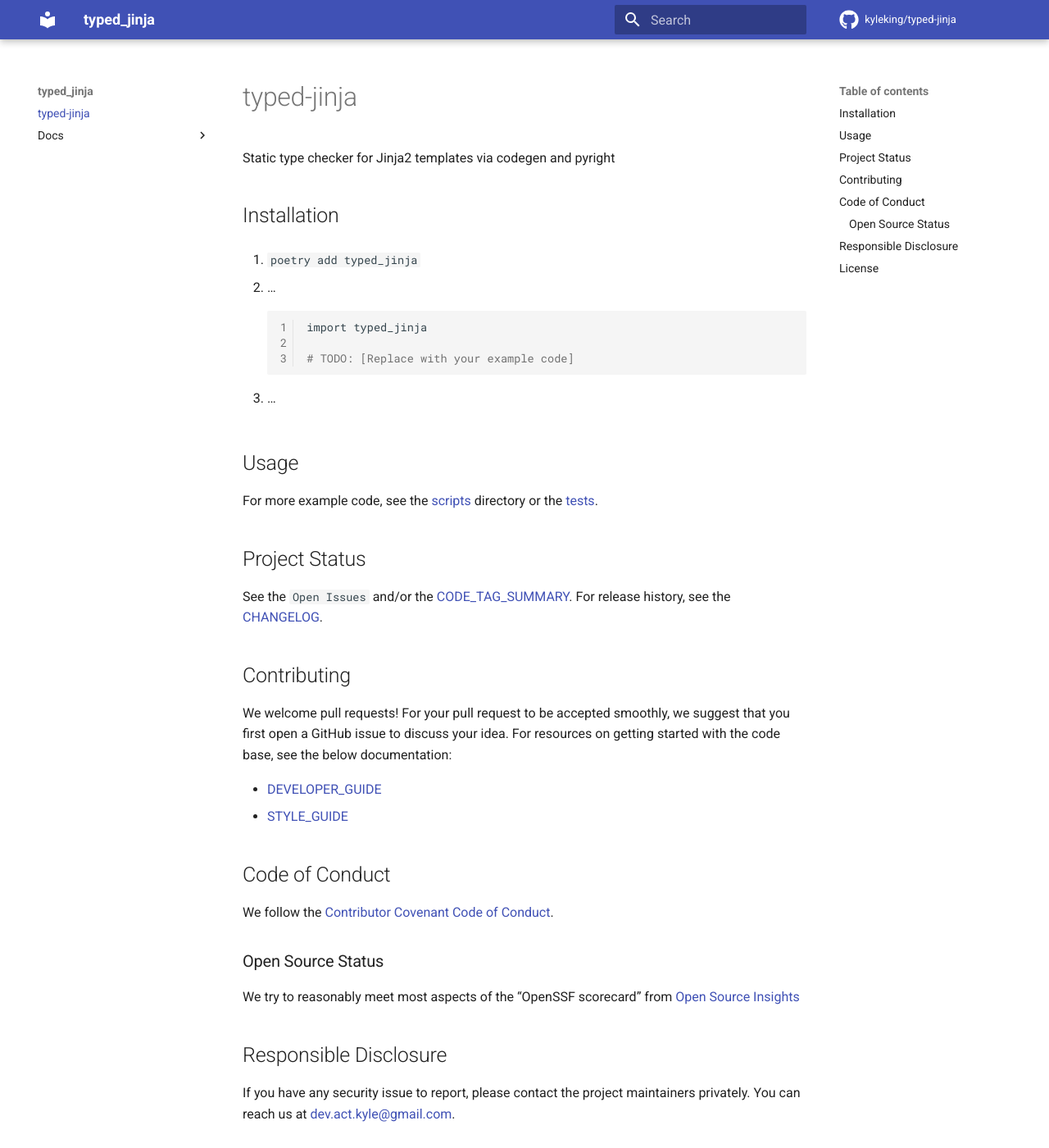
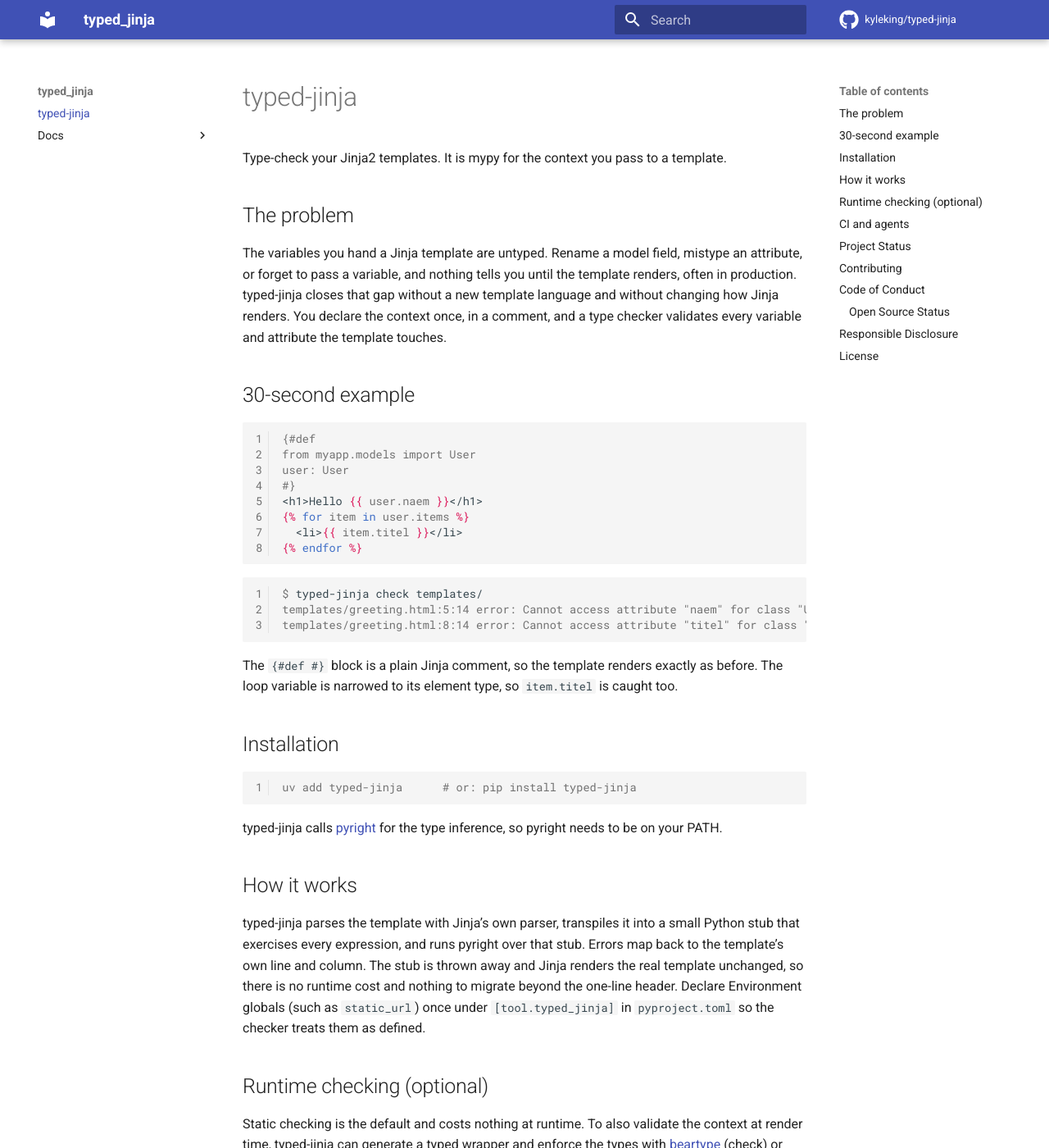
Before and after one commit to KyleKing/types-for-jinja, an MkDocs documentation site: the page built from docs/README.md, in a window 1280 px wide and 1400 px high. Shown: the whole window at 82% size. Built offline with MkDocs 1.6.1 and Material for MkDocs 9.7.7, drawn with Linux system fonts in a browser that asks for light colours; comment, search, counter and statistics services are not loaded; some of the changed text lies outside the part shown.

Commit message:
docs: add the README pitch and update PLAN status
README (and docs/README) lead with "mypy for your Jinja templates": the
problem, a 30-second caught-typo example, install, how it works, the optional
runtime story, and JSON/SARIF for CI. PLAN marks the checker, CLI, JSON/SARIF,
and globals as shipped, records the LSP and runtime wrapper as landed, and
keeps the beartype/pydantic description matched to what now works in-project.

````diff
--- a/PLAN.md
+++ b/PLAN.md
@@ -139,7 +139,11 @@
 Two delivery options for Level 2, ship (a) first:
 
 - **(a) Decorate the generated wrappers.** Reuse beartype or Pydantic as-is. No new
-  runtime engine to build.
+  runtime engine to build. Built as a working proof in `examples/runtime`:
+  `typed_jinja.wrapper.generate_wrapper(header, name, validator=...)` emits the typed
+  function, and `validator='beartype'` decorates it while `validator='pydantic'`
+  validates each parameter through a `TypeAdapter` before rendering. Tests confirm
+  beartype raises on a wrong type and Pydantic coerces a dict then rejects a bad one.
 - **(b) A `TypedEnvironment(jinja2.Environment)`** whose `.render()` reads the header,
   resolves the declared types by evaluating the annotation strings in the header's
   import namespace (the way `get_type_hints` does), validates the context, then
@@ -221,6 +225,16 @@
 v1 is a checker that is quiet (globals), scriptable (JSON/SARIF), and drops into CI
 (CLI/pre-commit).
 
+### Status (current build)
+
+- Shipped: the checker (undefined variables plus attribute and item access), the CLI
+  with `--format text|json|sarif`, and the Environment globals declaration.
+- Shipped as a working proof (ahead of its v1.1 slot): the Level-1 typed wrapper with
+  Level-2 beartype and Pydantic enforcement in `examples/runtime`, so the runtime story
+  is verified before yak-shears adoption.
+- In progress: the LSP spike with Neovim integration, and v1 hardening (a pre-commit
+  hook, template-syntax and missing-pyright handling, broader Jinja node coverage).
+
 ## Scope
 
 **v1:**
@@ -234,8 +248,10 @@
 - CLI `typed-jinja check <paths>` with non-zero exit on errors
 
 **Deferred to v1.1+ (explicit non-goals for now):**
-- LSP / editor diagnostics
-- Typed wrapper codegen (Level 1) and the runtime enforcement layer (Level 2)
+- LSP / editor diagnostics (spike in progress)
+- Productizing the typed wrapper codegen (Level 1) and runtime enforcement (Level 2)
+  into the CLI and a documented workflow. The mechanism is proven in `examples/runtime`;
+  what remains is wiring, not feasibility.
 - Extension-tag declaration (rung 2)
 - Framework adapters (Flask, Django-Jinja2, FastAPI) that locate "this view renders
   this template with this context"
--- a/docs/README.md
+++ b/docs/README.md
@@ -1,30 +1,73 @@
 # typed-jinja
 
-Static type checker for Jinja2 templates via codegen and pyright
+Type-check your Jinja2 templates. It is mypy for the context you pass to a template.
+
+## The problem
+
+The variables you hand a Jinja template are untyped. Rename a model field, mistype an
+attribute, or forget to pass a variable, and nothing tells you until the template
+renders, often in production. typed-jinja closes that gap without a new template language
+and without changing how Jinja renders. You declare the context once, in a comment, and a
+type checker validates every variable and attribute the template touches.
+
+## 30-second example
+
+```jinja
+{#def
+from myapp.models import User
+user: User
+#}
+<h1>Hello {{ user.naem }}</h1>
+{% for item in user.items %}
+  <li>{{ item.titel }}</li>
+{% endfor %}
+```
+
+```console
+$ typed-jinja check templates/
+templates/greeting.html:5:14 error: Cannot access attribute "naem" for class "User" (reportAttributeAccessIssue)
+templates/greeting.html:8:14 error: Cannot access attribute "titel" for class "Item" (reportAttributeAccessIssue)
+```
+
+The `{#def #}` block is a plain Jinja comment, so the template renders exactly as before.
+The loop variable is narrowed to its element type, so `item.titel` is caught too.
 
 ## Installation
 
-1. `poetry add typed_jinja`
+```console
+uv add typed-jinja      # or: pip install typed-jinja
+```
 
-1. ...
+typed-jinja calls [pyright](https://github.com/microsoft/pyright) for the type inference,
+so pyright needs to be on your PATH.
 
-    ```sh
-    import typed_jinja
+## How it works
 
-    # TODO: [Replace with your example code]
-    ```
+typed-jinja parses the template with Jinja's own parser, transpiles it into a small Python
+stub that exercises every expression, and runs pyright over that stub. Errors map back to
+the template's own line and column. The stub is thrown away and Jinja renders the real
+template unchanged, so there is no runtime cost and nothing to migrate beyond the one-line
+header. Declare Environment globals (such as `static_url`) once under `[tool.typed_jinja]`
+in `pyproject.toml` so the checker treats them as defined.
 
-1. ...
+## Runtime checking (optional)
 
-## Usage
+Static checking is the default and costs nothing at runtime. To also validate the context
+at render time, typed-jinja can generate a typed wrapper and enforce the types with
+[beartype](https://github.com/beartype/beartype) (check) or
+[Pydantic](https://github.com/pydantic/pydantic) (parse and coerce). Both work whether
+your context types are dataclasses or Pydantic models. A runnable proof lives in
+`examples/runtime`.
 
-<!-- TODO: [Add screenshots or terminal recording demonstrating usage] -->
+## CI and agents
 
-For more example code, see the [scripts] directory or the [tests].
+`typed-jinja check --format json` and `--format sarif` emit machine-readable output. The
+SARIF report plugs into GitHub code scanning and coding agents.
 
 ## Project Status
 
-See the `Open Issues` and/or the [CODE_TAG_SUMMARY]. For release history, see the [CHANGELOG].
+Early and moving. See [PLAN] for the architecture, roadmap, and design decisions, plus the
+`Open Issues` and the [CODE_TAG_SUMMARY]. For release history, see the [CHANGELOG].
 
 ## Contributing
 
@@ -54,6 +97,6 @@
 [contributor-covenant]: https://www.contributor-covenant.org
 [developer_guide]: https://typed-jinja.kyleking.me/docs/DEVELOPER_GUIDE
 [license]: https://github.com/kyleking/typed-jinja/blob/main/LICENSE
-[scripts]: https://github.com/kyleking/typed-jinja/blob/main/scripts
+[plan]: https://github.com/kyleking/typed-jinja/blob/main/PLAN.md
 [style_guide]: https://typed-jinja.kyleking.me/docs/STYLE_GUIDE
 [tests]: https://github.com/kyleking/typed-jinja/blob/main/tests
````
Also changed, not shown: README.md (+103 -2 lines).
